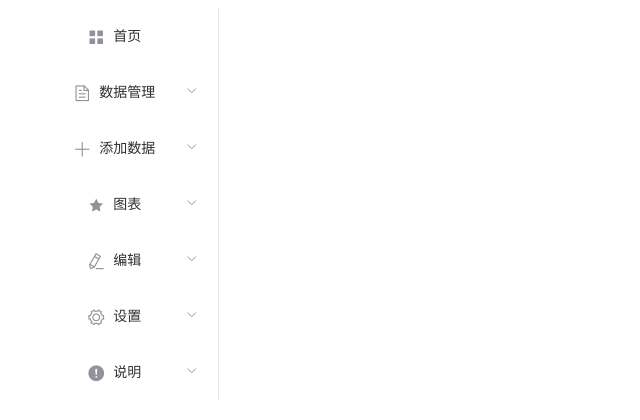
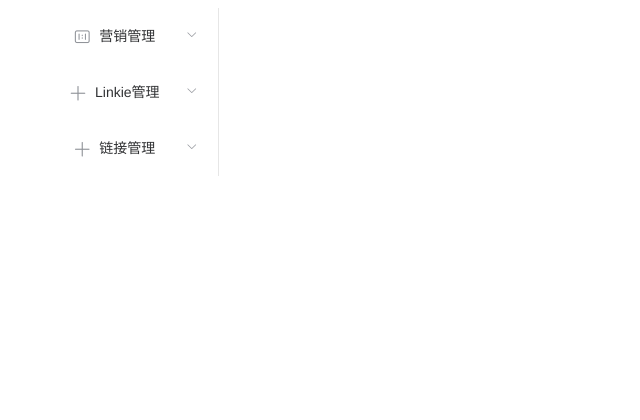
Before and after one commit to LinHuanTanLy/django_vue, a Vue app in the folder frontend/: page / in a window 1280 px wide. Shown: the top 420 px of the page, without its empty margins (0-640 px from the left). Built offline with nearby package versions, Linux system fonts and the light colour scheme.

Commit message:
feat:修改主页

```diff
--- a/frontend/src/pages/home/Home.vue
+++ b/frontend/src/pages/home/Home.vue
@@ -3,38 +3,20 @@
     <el-row style="height: 100%;">
       <el-col :span="4" style="min-height: 100%; background-color: #324057;">
         <el-menu :default-active="defaultActive" style="min-height: 100%;" theme="dark" router>
-          <el-menu-item index="manage"><i class="el-icon-menu"></i>首页</el-menu-item>
+          <el-submenu index="1">
+            <template slot="title"><i class="el-icon-c-scale-to-original"></i>营销管理</template>
+            <el-menu-item index="userList">营销管理一</el-menu-item>
+            <el-menu-item index="shopList">营销管理二</el-menu-item>
+          </el-submenu>
           <el-submenu index="2">
-            <template slot="title"><i class="el-icon-document"></i>数据管理</template>
-            <el-menu-item index="userList">用户列表</el-menu-item>
-            <el-menu-item index="shopList">商家列表</el-menu-item>
-            <el-menu-item index="foodList">食品列表</el-menu-item>
-            <el-menu-item index="orderList">订单列表</el-menu-item>
-            <el-menu-item index="adminList">管理员列表</el-menu-item>
-          </el-submenu>
-          <el-submenu index="3">
-            <template slot="title"><i class="el-icon-plus"></i>添加数据</template>
+            <template slot="title"><i class="el-icon-plus"></i>Linkie管理</template>
             <el-menu-item index="addShop">添加商铺</el-menu-item>
             <el-menu-item index="addGoods">添加商品</el-menu-item>
           </el-submenu>
-          <el-submenu index="4">
-            <template slot="title"><i class="el-icon-star-on"></i>图表</template>
-            <el-menu-item index="visitor">用户分布</el-menu-item>
-            <!-- <el-menu-item index="newMember">用户数据</el-menu-item> -->
-          </el-submenu>
-          <el-submenu index="5">
-            <template slot="title"><i class="el-icon-edit"></i>编辑</template>
-            <!-- <el-menu-item index="uploadImg">上传图片</el-menu-item> -->
-            <el-menu-item index="vueEdit">文本编辑</el-menu-item>
-          </el-submenu>
-          <el-submenu index="6">
-            <template slot="title"><i class="el-icon-setting"></i>设置</template>
-            <el-menu-item index="adminSet">管理员设置</el-menu-item>
-            <!-- <el-menu-item index="sendMessage">发送通知</el-menu-item> -->
-          </el-submenu>
-          <el-submenu index="7">
-            <template slot="title"><i class="el-icon-warning"></i>说明</template>
-            <el-menu-item index="explain">说明</el-menu-item>
+          <el-submenu index="3">
+            <template slot="title"><i class="el-icon-plus"></i>链接管理</template>
+            <el-menu-item index="addShop">添加商铺</el-menu-item>
+            <el-menu-item index="addGoods">添加商品</el-menu-item>
           </el-submenu>
         </el-menu>
       </el-col>
```
